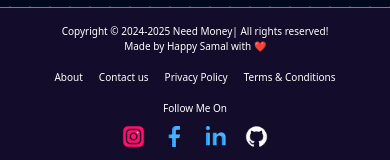
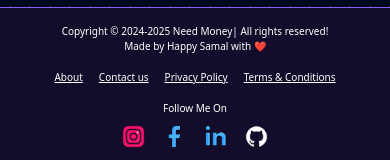
Before and after one commit to Happy-Samal/NeedMoney, a Next.js app: page / in a window 390 px wide. Shown: the part 1083-1243 px from the top of the page. Built offline with nearby package versions, Linux system fonts and the light colour scheme; no server answers.

Commit message:
update footer

```diff
--- a/app/Components/Footer.js
+++ b/app/Components/Footer.js
@@ -13,10 +13,10 @@ function Footer() {
                         <p>Made by Happy Samal with ❤</p>
                     </div>
                     <div className='flex gap-4 sm:justify-normal justify-center'>
-                        <Link href={'/About'} className='hover:underline'>About</Link>
-                        <Link href={'/ContactUs'} className='hover:underline'>Contact us</Link>
-                        <Link href={'/PrivacyPolicy'} className='hover:underline'>Privacy Policy</Link>
-                        <Link href={'/Terms&Condition'} className='hover:underline'>Terms & Conditions</Link>
+                        <Link href={'/About'} className='hover:underline underline sm:no-underline'>About</Link>
+                        <Link href={'/ContactUs'} className='hover:underline underline sm:no-underline'>Contact us</Link>
+                        <Link href={'/PrivacyPolicy'} className='hover:underline underline sm:no-underline'>Privacy Policy</Link>
+                        <Link href={'/Terms&Condition'} className='hover:underline underline sm:no-underline'>Terms & Conditions</Link>
                     </div>
                 </div>
                 <div className='flex flex-col gap-2 items-center'>
```
